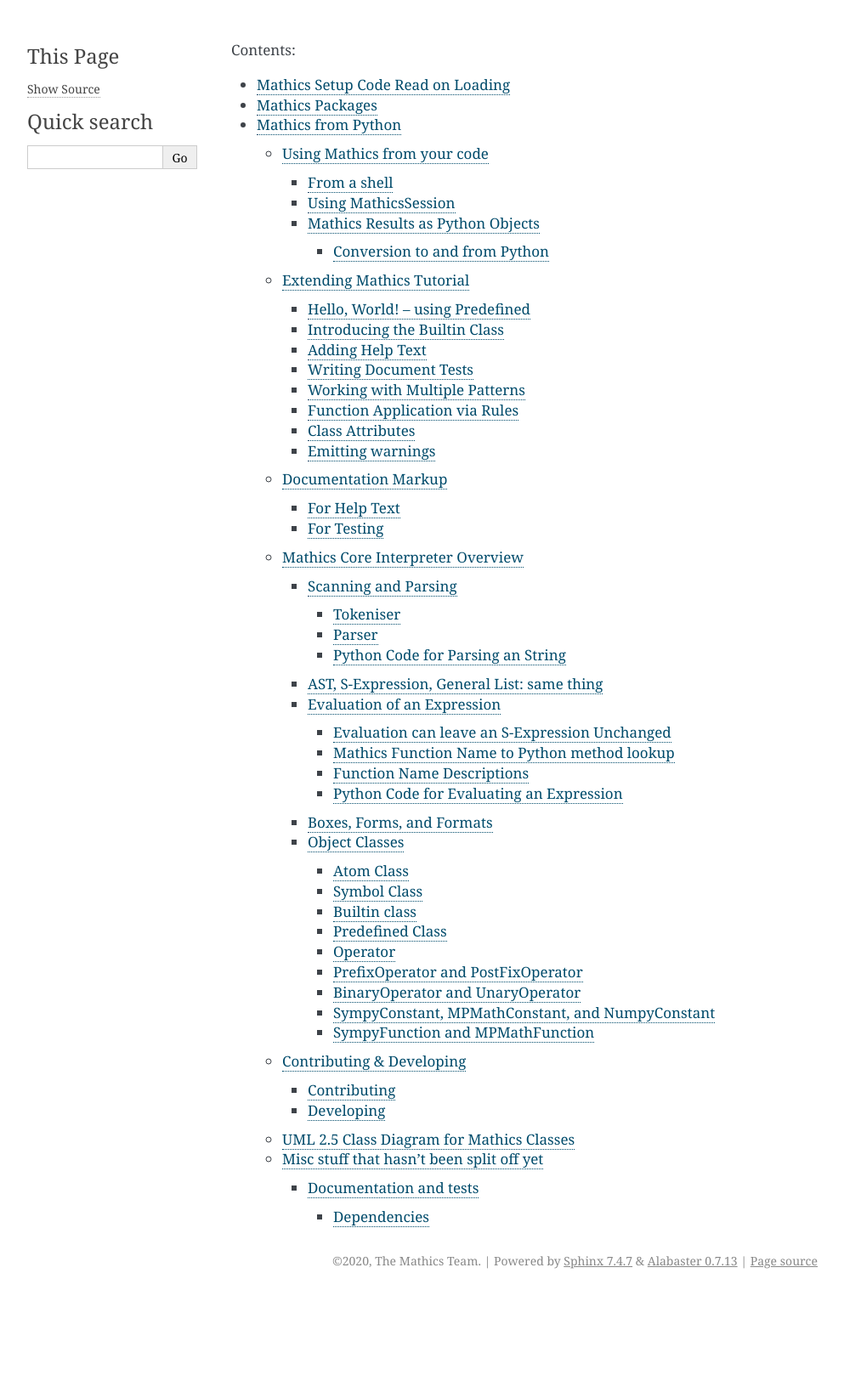
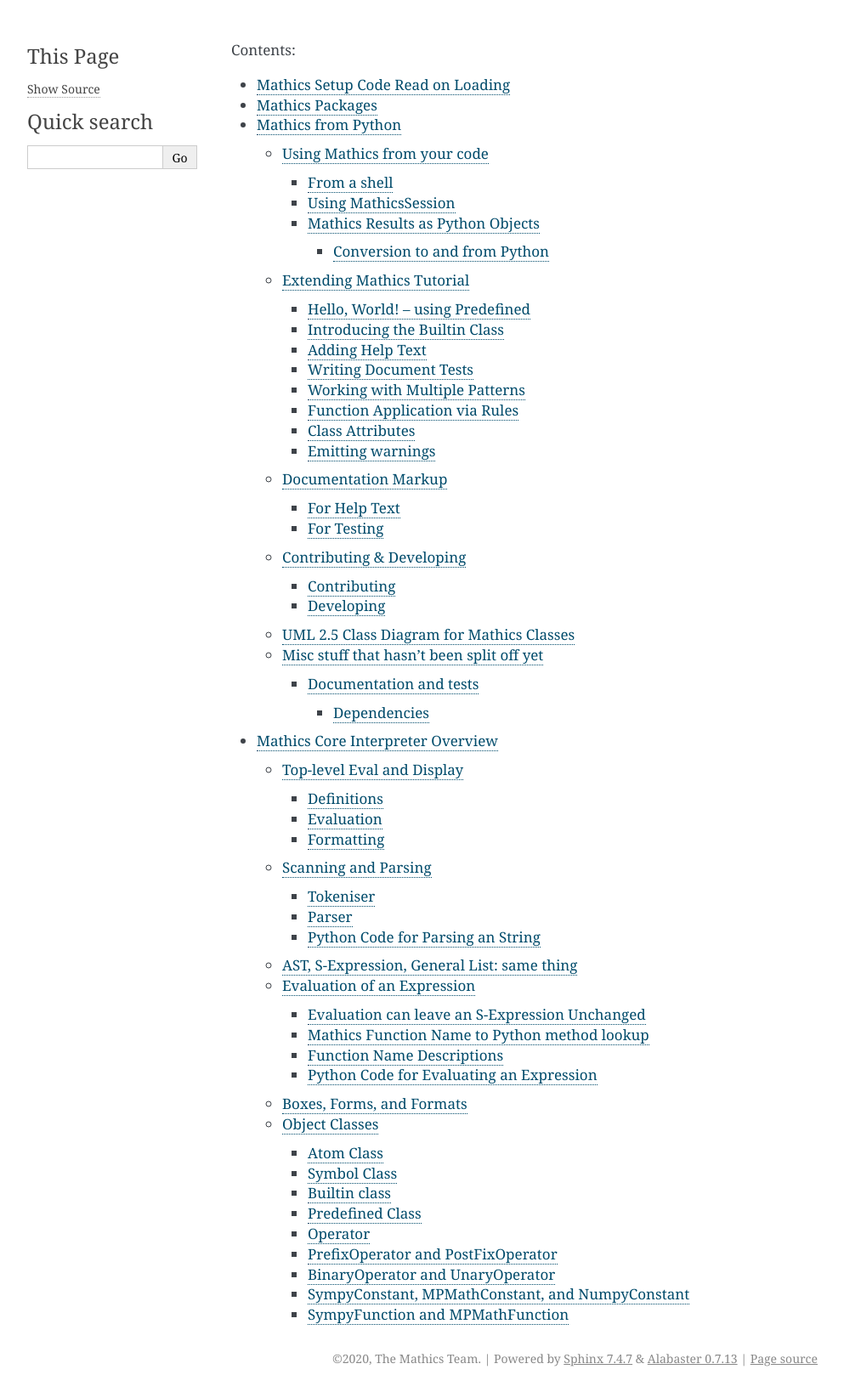
Before and after one commit to Mathics3/mathics-development-guide, a Sphinx documentation site: the page built from docs/extending/index.rst, in a window 1280 px wide. Shown: the whole page at 85% size, without its empty margins (148-1141 px from the left). Built offline with Sphinx 7.4.7, drawn with Linux system fonts in a browser that asks for light colours; before the commit the page ends 1523 px from its top, so only the background shows below that.

Commit message:
Hoist Interpreter Overview up a level

```diff
--- a/docs/extending/developing-code/code-overview.rst
+++ b/docs/extending/code-overview.rst
@@ -24,6 +24,7 @@
 .. toctree::
    :maxdepth: 3
 
+   code-overview/top-level-eval-print
    code-overview/scanning-and-parsing
    code-overview/ast
    code-overview/evaluation
--- a/docs/extending/developing-code.rst
+++ b/docs/extending/developing-code.rst
@@ -10,7 +10,6 @@
 
    developing-code/calling-mathics-library-from-within-python-code
    developing-code/extending
-   developing-code/code-overview
    developing-code/contributing-developing
    developing-code/uml
    developing-code/misc
--- a/docs/extending/index.rst
+++ b/docs/extending/index.rst
@@ -5,3 +5,4 @@
    autoload
    packages
    developing-code
+   code-overview
```
Also changed, not shown: docs/extending/code-overview/ast.rst (renamed from docs/extending/developing-code/code-overview/ast.rst), docs/extending/code-overview/boxes-forms-and-formats.rst (renamed from docs/extending/developing-code/code-overview/boxes-forms-and-formats.rst), docs/extending/code-overview/evaluation.rst (renamed from docs/extending/developing-code/code-overview/evaluation.rst), docs/extending/code-overview/object-classes.rst (renamed from docs/extending/developing-code/code-overview/object-classes.rst), docs/extending/code-overview/scanning-and-parsing.rst (renamed from docs/extending/developing-code/code-overview/scanning-and-parsing.rst), docs/extending/code-overview/top-level-eval-print.png (renamed from docs/extending/developing-code/code-overview/top-level-eval-print.png), docs/extending/code-overview/top-level-eval-print.rst (renamed from docs/extending/developing-code/code-overview/top-level-eval-print.rst), docs/extending/code-overview/toplevel-eval-print.svg (renamed from docs/extending/developing-code/code-overview/toplevel-eval-print.svg).
